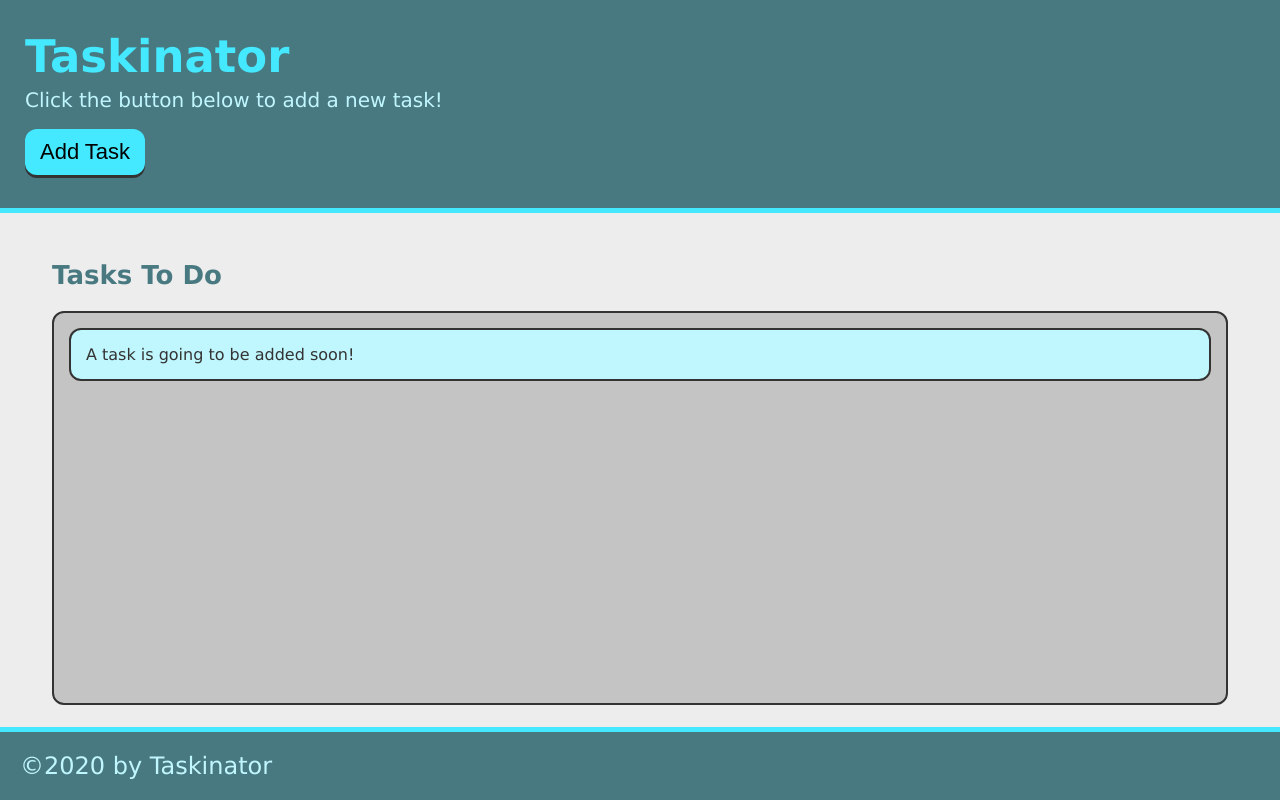
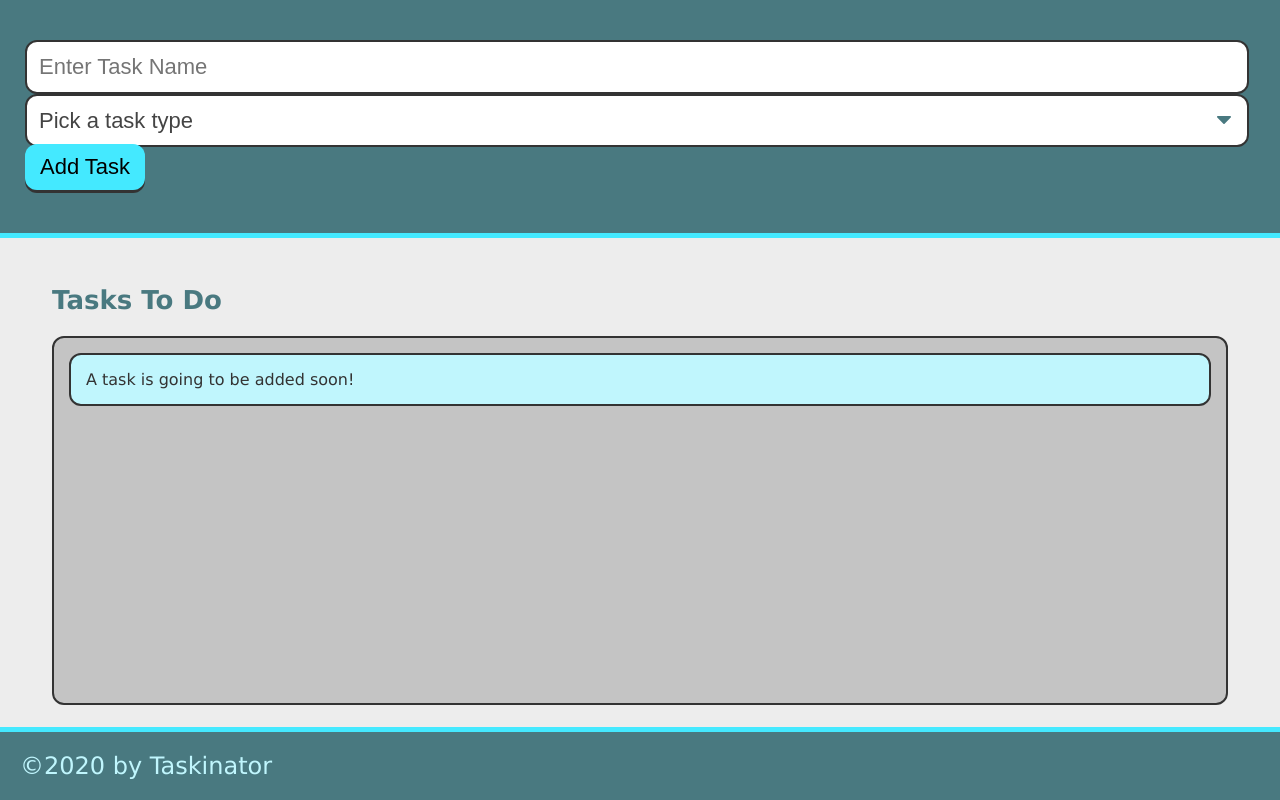
Before and after one commit to P00KIEBEAR/taskinator, a plain HTML site: page index.html in a window 1280 px wide. Drawn offline with Linux system fonts and the light colour scheme; files whose address does not match are found by name.

Commit message:
input selecter

```diff
--- a/index.html
+++ b/index.html
@@ -9,9 +9,18 @@
   <link rel="stylesheet" href="./assets/css/style.css">
 </head>
 <header>
-  <h1 class="page-title">Taskinator</h1>
-  <p>Click the button below to add a new task!</p>
-  <button class="btn">Add Task</button>
+  <form id="task-form">
+  <div class="form-group">
+     <input type="text" name="task-name" class="text-input" placeholder="Enter Task Name" />
+     <select name="task-type" class="select-dropdown">
+    <option value="" disabled selected>Pick a task type</option>
+    <option value="Print">Print</option>
+    <option value="Web">Web</option>
+    <option value="Mobile">Mobile</option>
+      </select>
+    <button class="btn" id="save-task" type="submit">Add Task</button>
+  </div>
+</form>
 </header>
 <main class="page-content">
   <section class="task-list-wrapper">
```
